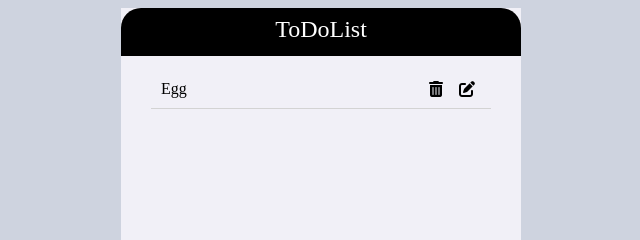
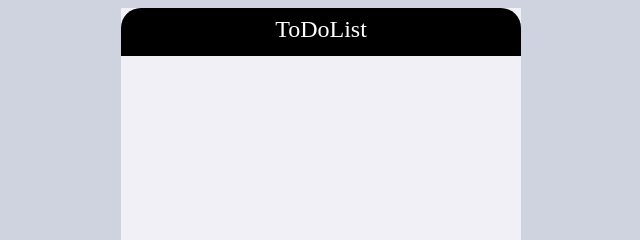
Before and after one commit to bellmin9321/portfolio, a website: page shop.html in a window 1280 px wide. Shown: the top 240 px of the page, 319-959 px from the left. Drawn offline with Linux system fonts and the light colour scheme.

Commit message:
기존 리스트 삭제

```diff
--- a/shop.html
+++ b/shop.html
@@ -17,18 +17,7 @@
     <header class="header">ToDoList</header>
       <ul class="items">
         <li class="item__row">
-          <div class="item">
-            <span class="item__name">Egg</span>
-            <div class="item__collection">
-              <button class="item__delete">
-                <i class="fas fa-trash-alt"></i>
-              </button>
-              <button class="item__edit">
-                <i class="fas fa-edit"></i>
-              </button>
-            </div>
-          </div>
-          <div class="item__divider"></div>
+
         </li>
       </ul>
     <footer class="footer">
```
